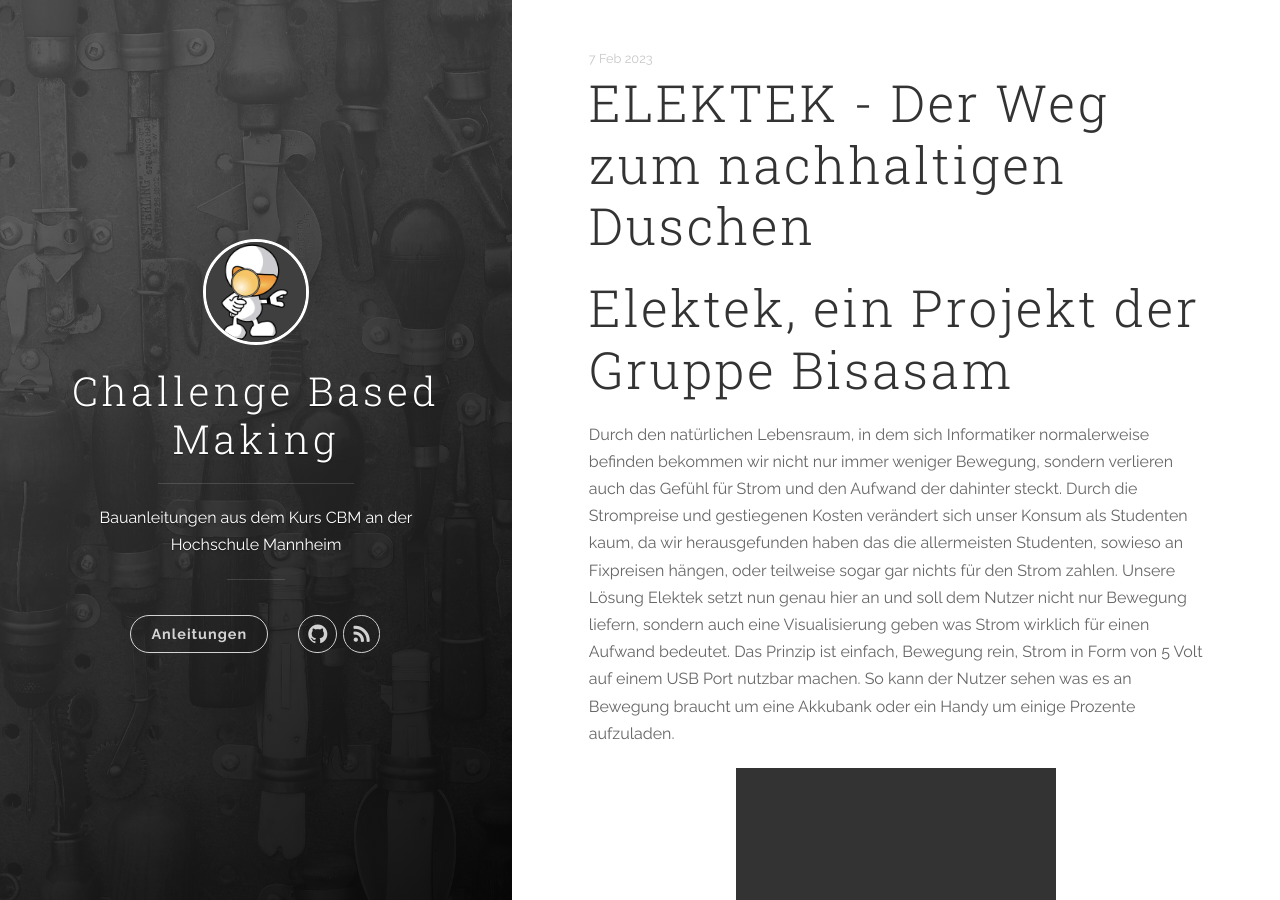
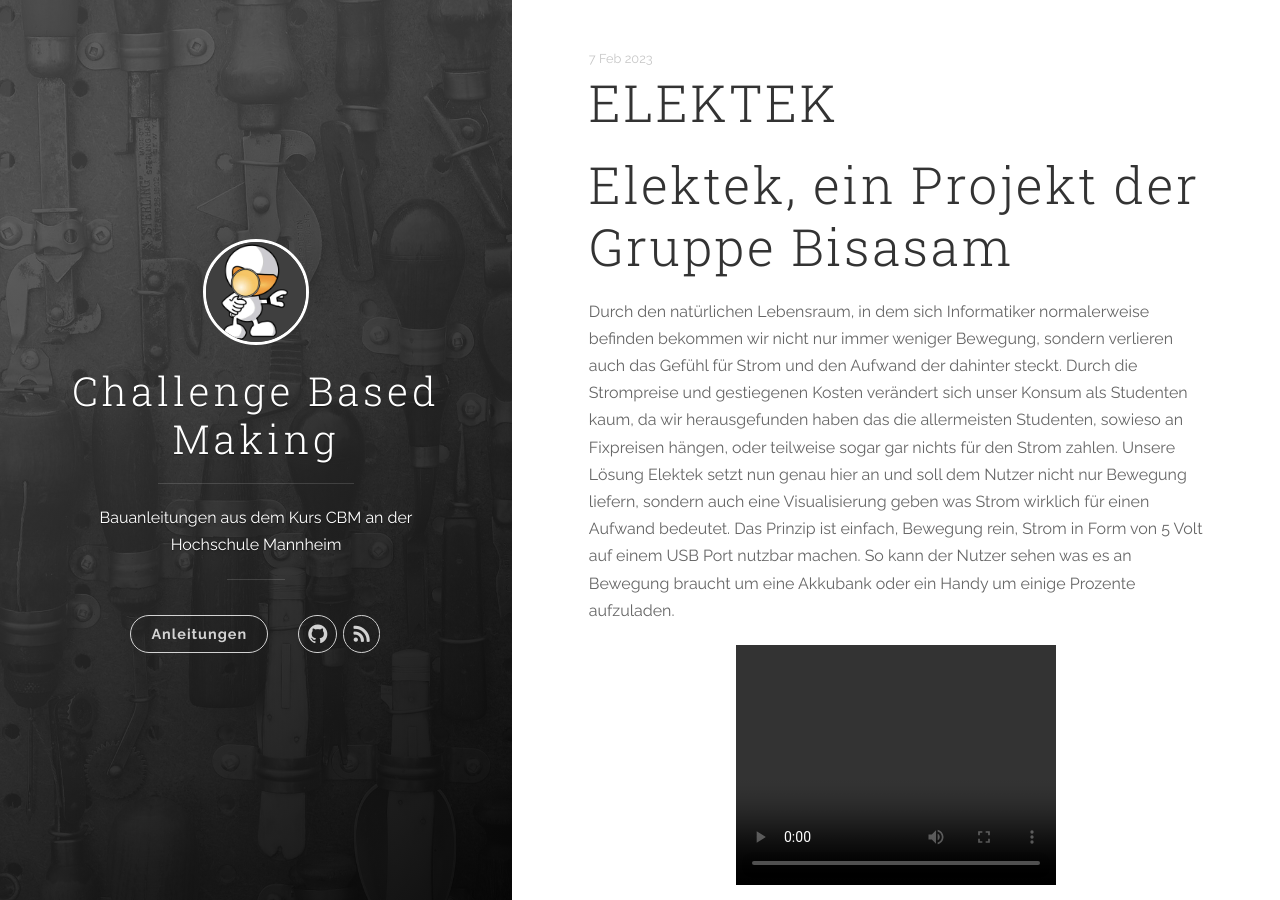
Before and after one commit to cbm-instructions/cbm-instructions.github.io, a Jekyll site: the page built from _posts/2023-02-07-Bisasam.markdown, in a window 1280 px wide and 900 px high. Built offline with Jekyll 4.4.1, drawn with Linux system fonts in a browser that asks for light colours; nearby versions of some CDN libraries.

Commit message:
Update 2023-02-07-Bisasam.markdown

```diff
--- a/_posts/2023-02-07-Bisasam.markdown
+++ b/_posts/2023-02-07-Bisasam.markdown
@@ -1,5 +1,5 @@
 ---
-title: "ELEKTEK - Der Weg zum nachhaltigen Duschen"
+title: "ELEKTEK"
 categories: instructions
 layout: post
 date: 2023-02-07 12:00:00 +0200
```
